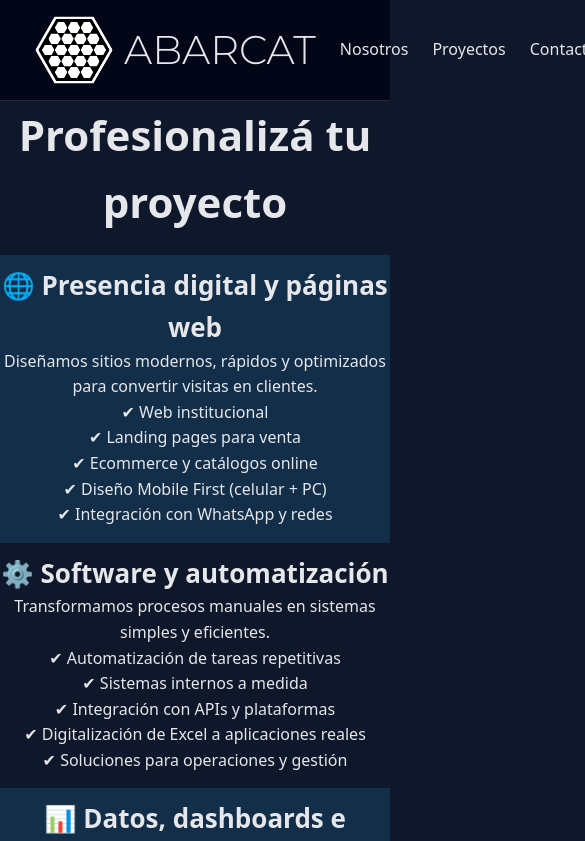
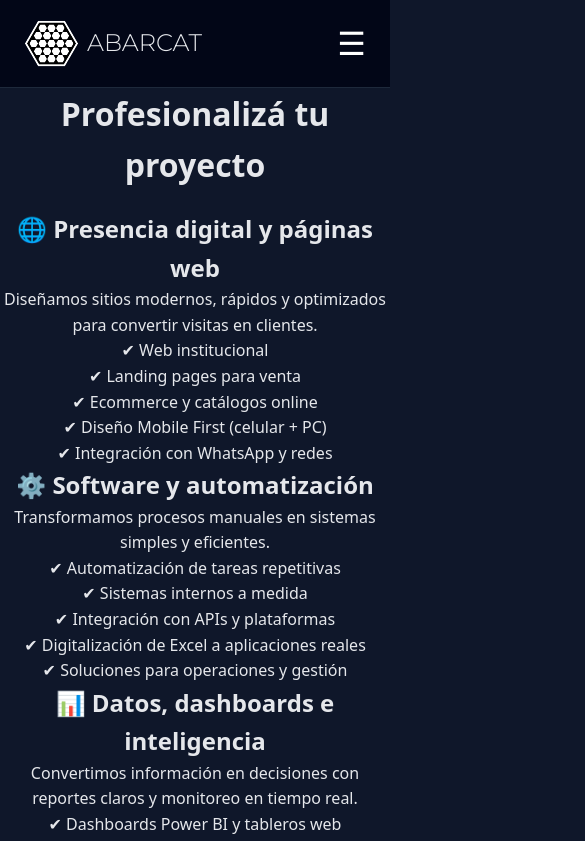
Before and after one commit to nicoorecke/abarcat, a Next.js app: page / in a window 390 px wide. Shown: the top 841 px of the page, 585 px wide, since content can reach past the window. Built offline with nearby package versions, Linux system fonts and the light colour scheme.

Commit message:
Mobile first

```diff
--- a/src/app/globals.css
+++ b/src/app/globals.css
@@ -5,10 +5,12 @@
   box-sizing: border-box;
 }
 
-html, body {
+html,
+body {
   font-family: system-ui, -apple-system, BlinkMacSystemFont, "Segoe UI",
-    Roboto, Oxygen, Ubuntu, Cantarell, "Open Sans", "Helvetica Neue", sans-serif;
-  background-color: #0f172a; /* azul oscuro tech */
+    Roboto, Oxygen, Ubuntu, Cantarell, "Open Sans", "Helvetica Neue",
+    sans-serif;
+  background-color: #0f172a;
   color: #e5e7eb;
   line-height: 1.6;
 }
@@ -18,66 +20,6 @@ html, body {
   max-width: 100%;
   margin: 0 auto;
   text-align: center;
-  align-items: center;
-}
-
-
-
-.container2{
-  max-width: 100%;
-}
-
-section h1 {
-  margin-top: 20px;
-}
-
-/* Navbar */
-.navbar {
-  background-color: #020617;
-  border-bottom: 1px solid #1e293b;
-}
-
-.navbar-container {
-  max-width: 1100px;
-  max-height: 100px;
-  margin: 0 auto;
-  padding: 1rem 1.5rem;
-  display: flex;
-  justify-content: space-between;
-  align-items: center;
-}
-
-li {
-  list-style: none;
-}
-
-.loguillo {
-  font-family: "Montserrat";
-  font-weight: 300}
-
-
-.logo {
-  display: flex;
-  align-items: center;
-  margin: 0;
-}
-
-.logo img {
-  width: 100px;
-  height: 100%;
-  padding: 10px;
-}
-
-.nav-links a {
-  margin-left: 1.5rem;
-  text-decoration: none;
-  color: #e5e7eb;
-  font-weight: 500;
-  transition: color 0.2s ease;
-}
-
-.nav-links a:hover {
-  color: #38bdf8;
 }
 
 /* Footer */
@@ -89,7 +31,7 @@ li {
   color: #94a3b8;
 }
 
-/* Títulos */
+/* Tipografía */
 h1 {
   font-size: 2.5rem;
 }
@@ -98,16 +40,121 @@ h2 {
   font-size: 2rem;
 }
 
-
-
-.seccion_1 {
-  background-color: #122e49;
-  width: 100%;
-  text-align: center;
-  align-items: center;
+li {
+  list-style: none;
 }
 
-section {
-  padding-top: 10px;
-  padding-bottom: 15px;
+/* LOGO */
+.loguillo {
+  font-family: "Montserrat";
+  font-weight: 300;
+  font-size: 1.5rem;
 }
+
+/* Navbar */
+.navbar {
+  background-color: #020617;
+  border-bottom: 1px solid #1e293b;
+}
+
+/* 🔥 FLEX REAL */
+.navbar-container {
+  width: 100%;
+  max-width: 1100px;
+  margin: 0 auto;
+
+  display: flex;
+  justify-content: space-between;
+  align-items: center;
+
+  padding: 1rem 1.5rem;
+}
+
+/* Logo container */
+.logo {
+  display: flex;
+  align-items: center;
+  gap: 0.5rem;
+}
+
+/* Imagen responsive */
+.logo img {
+  width: 55px;
+  height: auto;
+}
+
+/* Links */
+.nav-links {
+  display: flex;
+  gap: 1.5rem;
+}
+
+.nav-links a {
+  text-decoration: none;
+  color: #e5e7eb;
+  font-weight: 500;
+  transition: color 0.2s ease;
+}
+
+.nav-links a:hover {
+  color: #38bdf8;
+}
+
+/* ============================= */
+/* 📱 MOBILE NAVBAR DESPLEGABLE */
+/* ============================= */
+
+.menu-toggle {
+  display: none;
+  background: none;
+  border: none;
+  font-size: 2rem;
+  color: white;
+  cursor: pointer;
+}
+
+@media (max-width: 768px) {
+
+  h2 {
+  font-size:1.5rem;
+  }
+
+  h1 {
+    font-size: 2rem;
+  }
+
+  /* Mostrar hamburguesa */
+  .menu-toggle {
+    display: block;
+  }
+
+  /* Navbar mantiene fila */
+  .navbar-container {
+    flex-direction: row;
+    justify-content: space-between;
+  }
+
+  /* Links ocultos por defecto */
+  .nav-links {
+    display: none;
+    position: absolute;
+    top: 80px;
+    right: 20px;
+
+    background: #020617;
+    border: 1px solid #1e293b;
+    border-radius: 12px;
+
+    padding: 1rem;
+    flex-direction: column;
+    gap: 1rem;
+
+    width: 200px;
+    text-align: right;
+  }
+
+  /* Cuando está activo */
+  .nav-links.active {
+    display: flex;
+  }
+}
--- a/src/app/page.tsx
+++ b/src/app/page.tsx
@@ -4,14 +4,14 @@ export default function Home() {
 
       {/* HERO */}
       <header style={{ marginBottom: "20px" }}>
-        <h1 style={{ fontSize: "42px", }}>
+        <h1>
           Profesionalizá tu proyecto
         </h1>
       </header>
 
       {/* SERVICIO 1 */}
       <section className="seccion_1">
-        <h2 style={{ fontSize: "26px"}}>
+        <h2>
           🌐 Presencia digital y páginas web
         </h2>
 
@@ -30,7 +30,7 @@ export default function Home() {
 
       {/* SERVICIO 2 */}
       <section>
-        <h2 style={{ fontSize: "26px"}}>
+        <h2>
           ⚙️ Software y automatización
         </h2>
 
@@ -49,7 +49,7 @@ export default function Home() {
 
       {/* SERVICIO 3 */}
       <section className="seccion_1">
-        <h2 style={{ fontSize: "26px"}}>
+        <h2>
           📊 Datos, dashboards e inteligencia
         </h2>
 
@@ -67,7 +67,7 @@ export default function Home() {
 
       {/* SERVICIO 4 */}
       <section style={{ marginBottom: "40px" }}>
-        <h2 style={{ fontSize: "26px"}}>
+        <h2>
           🤝 Consultoría tecnológica
         </h2>
 
--- a/src/components/Navbar.tsx
+++ b/src/components/Navbar.tsx
@@ -1,25 +1,47 @@
+"use client"
+
 import Link from "next/link"
+import { useState } from "react"
 
 export default function Navbar() {
+  const [open, setOpen] = useState(false)
 
   return (
-
     <header className="navbar">
       <link rel="preconnect" href="https://fonts.googleapis.com"/>
       <link rel="preconnect" href="https://fonts.gstatic.com"/>
       <link href="https://fonts.googleapis.com/css2?family=Montserrat:ital,wght@0,100..900;1,100..900&display=swap" rel="stylesheet"/>
       <div className="navbar-container">
+
+        {/* LOGO */}
         <div className="logo">
-          <img src="abarcat.svg" alt="" />
+          <img src="/abarcat.svg" alt="Logo Abarcat" />
           <h1 className="loguillo">ABARCAT</h1>
         </div>
 
+        {/* BOTÓN HAMBURGUESA */}
+        <button
+          className="menu-toggle"
+          onClick={() => setOpen(!open)}
+        >
+          ☰
+        </button>
 
-        <nav className="nav-links">
-          <Link href="/nosotros">Nosotros</Link>
-          <Link href="/proyectos">Proyectos</Link>
-          <Link href="/contacto">Contacto</Link>
+        {/* LINKS */}
+        <nav className={`nav-links ${open ? "active" : ""}`}>
+          <Link href="/nosotros" onClick={() => setOpen(false)}>
+            Nosotros
+          </Link>
+
+          <Link href="/proyectos" onClick={() => setOpen(false)}>
+            Proyectos
+          </Link>
+
+          <Link href="/contacto" onClick={() => setOpen(false)}>
+            Contacto
+          </Link>
         </nav>
+
       </div>
     </header>
   )
```
